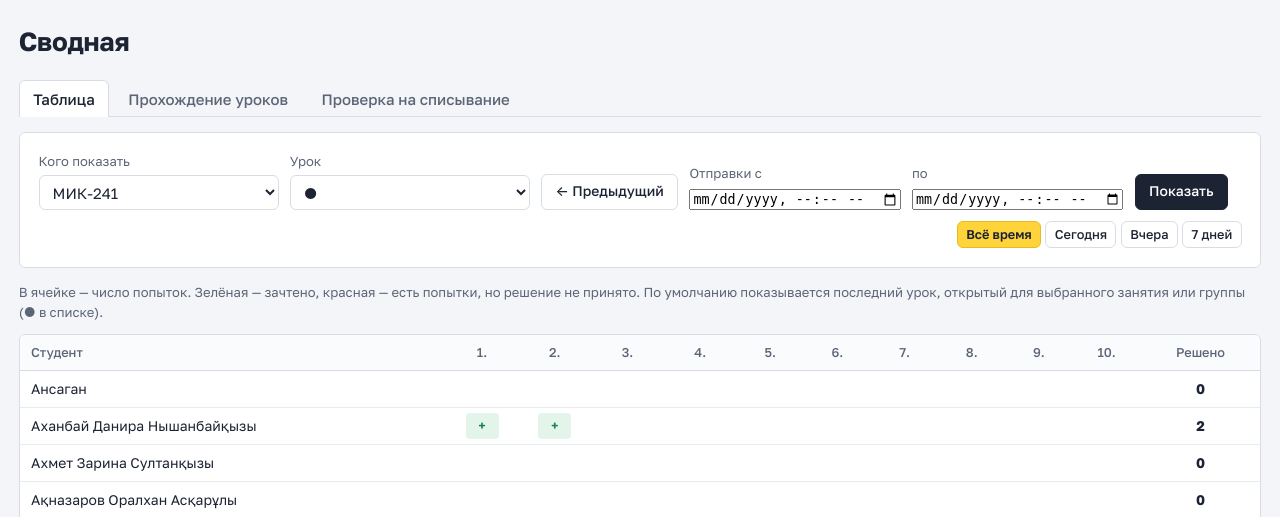
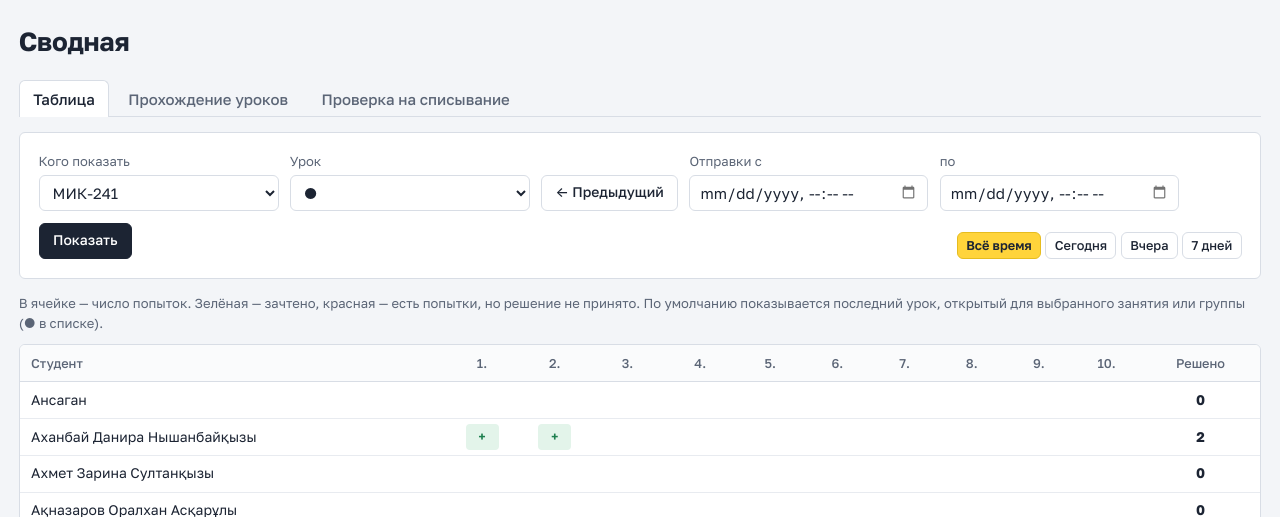
Before and after one commit to AnsaganK/pylab, a Django app: page /t/results/ in a window 1280 px wide. Shown: the part 52-569 px from the top of the page. Run offline with Django 5.2, Linux system fonts and the light colour scheme; a user stored in the database is signed in; data comes from the database, SQL or seed files in the repository; data that the repository does not hold is empty; parts of the project's set-up code (start-up, migrations or seed data) failed here and were passed over; some libraries are stand-ins or nearby versions.

Commit message:
add new style for input[date]

```diff
--- a/static/css/app.css
+++ b/static/css/app.css
@@ -88,7 +88,7 @@ form.inline { display: inline; }
 .field > label { display: block; font-weight: 500; margin-bottom: .3rem; font-size: .93rem; }
 .field .help { font-size: .85rem; color: var(--muted); margin-top: .25rem; }
 .field .err, .errorlist { color: var(--bad); font-size: .87rem; margin: .25rem 0 0; padding: 0; list-style: none; }
-input[type=text], input[type=password], input[type=number], input[type=search], select, textarea {
+input[type=text], input[type=password], input[type=number], input[type=search], input[type=date], input[type=datetime-local], select, textarea {
   width: 100%; font: inherit; color: var(--ink); background: var(--sheet); border: 1px solid var(--rule); border-radius: var(--radius); padding: .45rem .6rem;
 }
 textarea { resize: vertical; }
@@ -403,3 +403,11 @@ kbd { font-family: var(--mono); font-size: .78rem; border: 1px solid var(--rule)
 .metrics { display: flex; gap: 1.25rem; flex-wrap: wrap; font-size: .9rem; margin: -.25rem 0 1rem; }
 .metrics b { font-variant-numeric: tabular-nums; }
 .filters label { display: block; margin-bottom: .2rem; }
+
+/* Поля дат в фильтрах сводной — той же высоты, что и списки рядом */
+.filters .f-date input { width: auto; min-width: 13.5rem; font-variant-numeric: tabular-nums; }
+.filters .f-date input::-webkit-calendar-picker-indicator { opacity: .55; cursor: pointer; }
+.filters .f-date input::-webkit-calendar-picker-indicator:hover { opacity: 1; }
+.filters select, .filters input, .filters .btn { height: 2.45rem; }
+.filters .presets .btn { height: auto; }
+.filters input[type=datetime-local] { padding-top: 0; padding-bottom: 0; }
```
